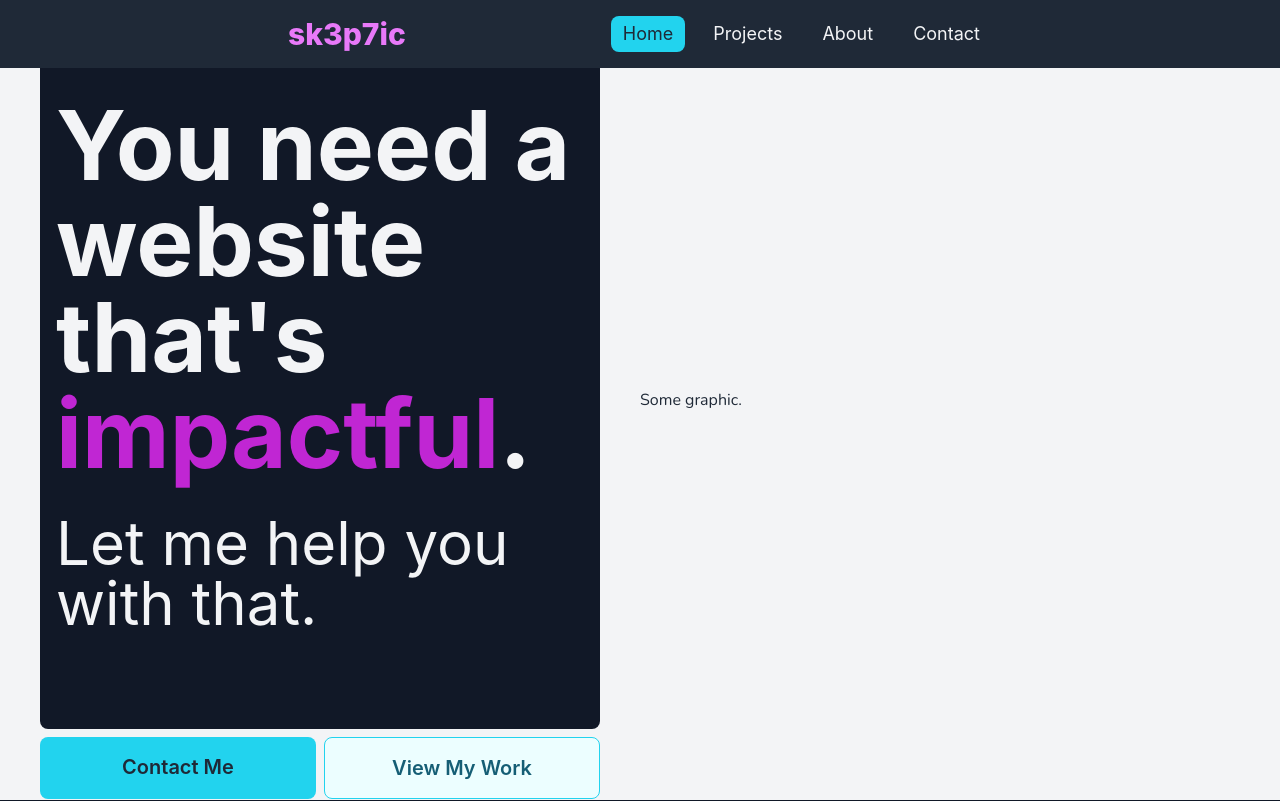
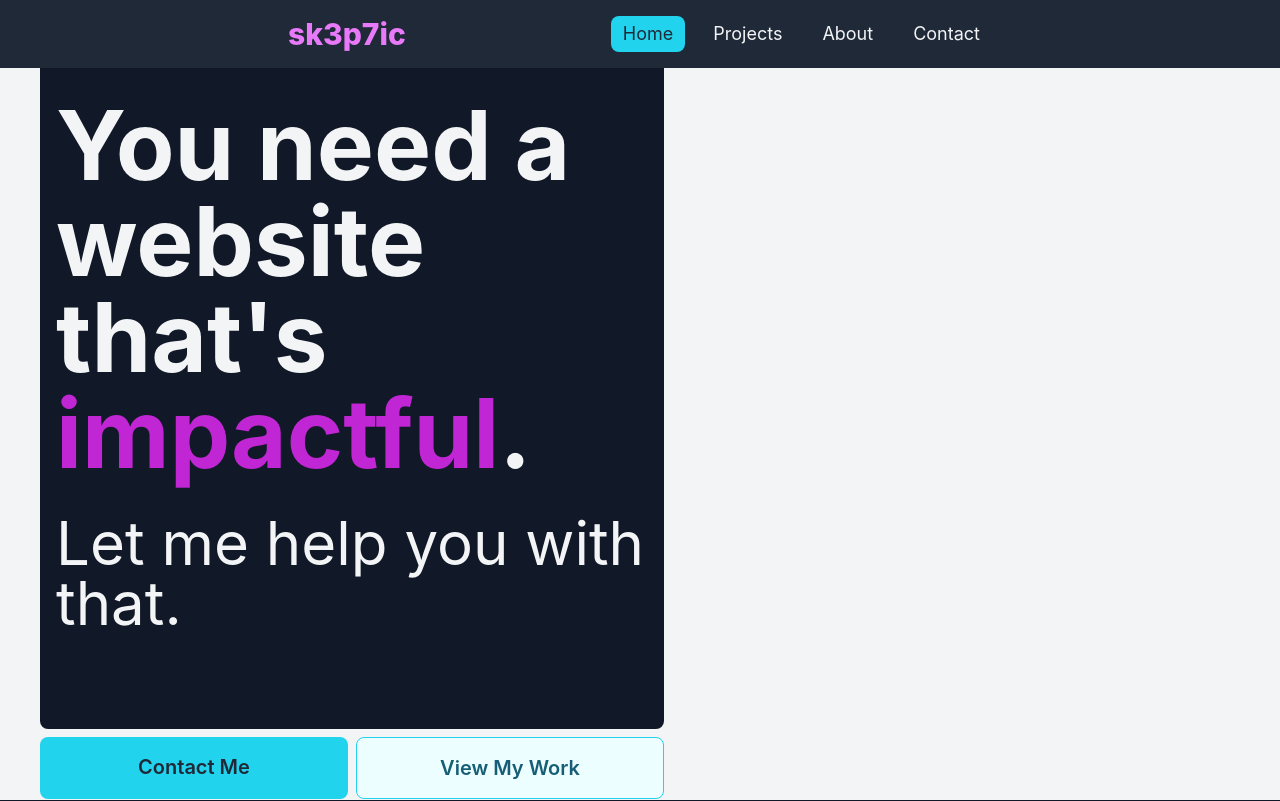
Before and after one commit to sk3p7ic/sk3p7ic-site, a Vue app: page / in a window 1280 px wide. Shown: the top 801 px of the page. Built offline with nearby package versions, Linux system fonts and the light colour scheme; a web font is replaced by a local one.

Commit message:
Changed display of hero section

```diff
--- a/src/components/home/HomeHero.vue
+++ b/src/components/home/HomeHero.vue
@@ -1,6 +1,6 @@
 <template>
-  <div class="h-screen grid grid-cols-1 lg:grid-cols-2 items-center">
-    <div class="flex flex-col gap-2 px-2 mx-2 lg:mx-8">
+  <div class="h-screen flex items-center">
+    <div class="w-full lg:w-1/2 flex flex-col gap-2 px-2 mx-2 lg:mx-8">
       <div
         class="flex flex-col gap-8 px-4 py-8 xl:px-4 lg:py-24 bg-gray-900 text-gray-100 rounded-lg"
       >
@@ -25,7 +25,6 @@
         </a>
       </div>
     </div>
-    <div>Some graphic.</div>
   </div>
 </template>
 
```
